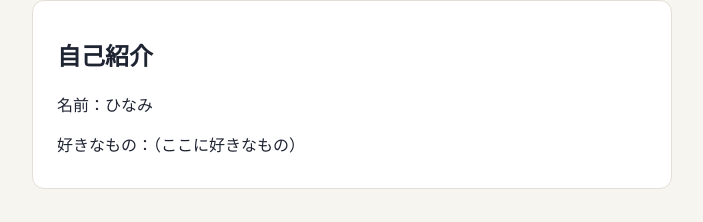
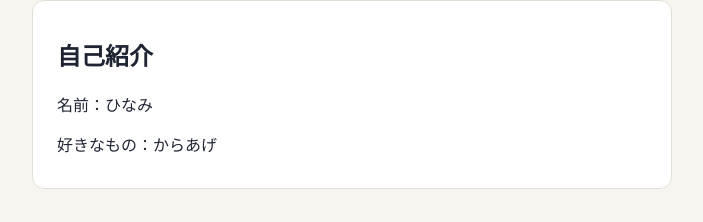
Before and after one commit to Sansyo3510/git-practice-hinami, a plain HTML site: page index.html in a window 1280 px wide. Shown: the part 171-393 px from the top of the page, without its empty margins (288-991 px from the left). Drawn offline with Linux system fonts and the light colour scheme.

Commit message:
好きな物を変更

```diff
--- a/index.html
+++ b/index.html
@@ -17,7 +17,7 @@
       <h2>自己紹介</h2>
       <!-- STEP5：ここを書き換えてプッシュすると、公開サイトが更新されます -->
       <p>名前：ひなみ</p>
-      <p>好きなもの：（ここに好きなもの）</p>
+      <p>好きなもの：からあげ</p>
     </section>
   </main>
 </body>
```
